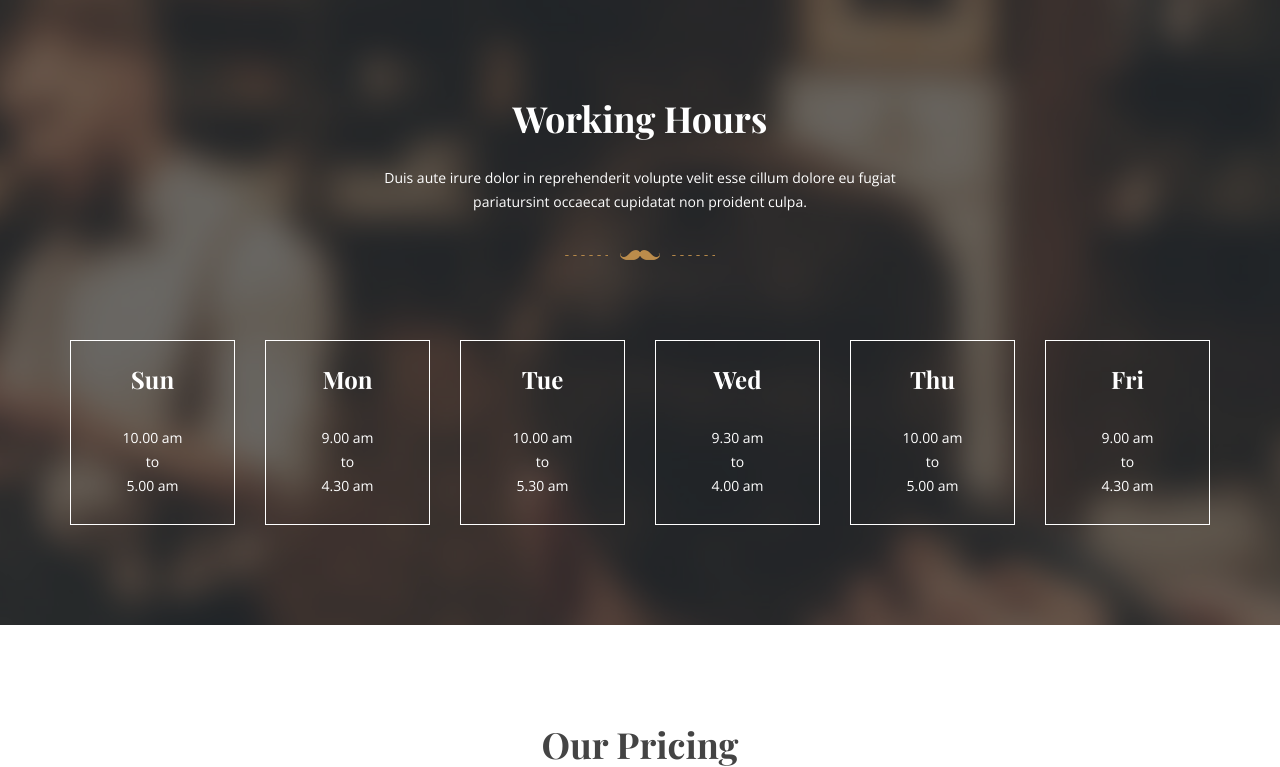
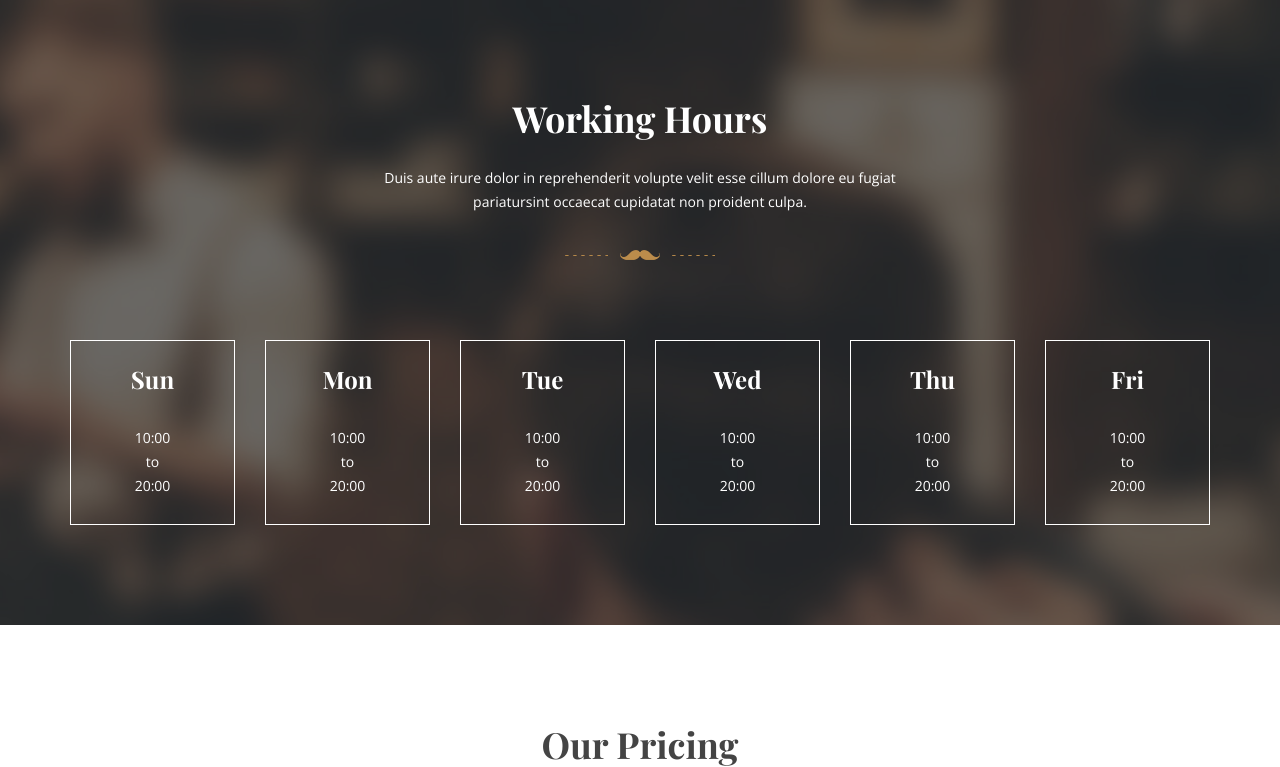
Before and after one commit to Lexnur/salon, a Django app: page / in a window 1280 px wide. Shown: the part 1670-2437 px from the top of the page. Run offline with Django 5.2, Linux system fonts and the light colour scheme; some libraries are stand-ins or nearby versions; some web fonts are replaced.

Commit message:
Начало работы со страницей men.html

```diff
--- a/main/views.py
+++ b/main/views.py
@@ -18,13 +18,10 @@ def index(request):
 
 def index2(request): # Передать в context нужно только что-то одно
     context = {
-        'home': 'Hair salon - Home',
-        'women': 'Hair salon - Women',
-        'men': 'Hair salon - Men',
-        'junior': 'Hair salon - Junior'
+        'men': 'Hair salon - For men',
 
     }
-    return render(request, 'index2.html', context)
+    return render(request, 'men.html', context)
 
 
 def homepage3(request): # Передать в context нужно только что-то одно
--- a/templates/base.html
+++ b/templates/base.html
@@ -99,10 +99,11 @@
 <li class="has-dropdown active">
     <a href="#" data-toggle="dropdown" class="dropdown-toggle menu-item">home</a>
     <ul class="dropdown-menu">
+        <li><a href="{% url "landing" %}">Home</a></li>
         <li><a href="{% url "index" %}">For women</a></li>
-        <li><a href="index2.html">homepage 2</a></li>
+        <li><a href="men.html">homepage 2</a></li>
         <li><a href="homepage-3.html">homepage 3</a></li>
-        <li><a href="{% url "landing" %}">landing</a></li>
+
     </ul>
 </li>
 <!-- li end -->
@@ -429,9 +430,8 @@
                         <p>Proin gravida nibh vel velit auctor aliquet anean lorem quis. bindum auctor, nisi elite conset ipsums sagtis id duis sed odio sit.</p>
                         <div class="work--schedule clearfix">
                             <ul class="list-unstyled">
-                                <li>Monday - Friday <span>9.00 : 17.00</span></li>
-                                <li>Saturday <span>9.00 : 15.00</span></li>
-                                <li>Sunday <span>9.00 : 13.00</span></li>
+                                <li>Monday - Saturday <span>10.00 : 20.00</span></li>
+                                <li>Sunday <span>Closed</span></li>
                             </ul>
                         </div>
                     </div>
@@ -501,9 +501,9 @@
                     </div>
                     <div class="footer--widget-content">
                         <ul class="list-unstyled mb-0">
-                            <li><i class="fa fa-map-marker"></i> 1220 Petersham town, Wardll St New South Wales Australia PA 6550.</li>
-                            <li><i class="fa fa-phone"></i> (04) 491 570 110</li>
-                            <li><i class="fa fa-envelope-o"></i> contact@zytheme.com</li>
+                            <li><i class="fa fa-map-marker"></i> Belgorod, st. Koneva 2/3.</li>
+                            <li><i class="fa fa-phone"></i> +7-920-***-**-**</li>
+                            <li><i class="fa fa-envelope-o"></i> Derevchuk.s@gmail.com</li>
                         </ul>
                         <form class="form--newsletter">
                             <input type="email" name="email" class="form-control" placeholder="Email address">
--- a/templates/landing.html
+++ b/templates/landing.html
@@ -1,5 +1,7 @@
 {% extends 'base.html' %}
+
 {% load static %}
+
 {% block title %}
     {{ home }}
 {% endblock %}
@@ -27,7 +29,7 @@
             <div class="col-xs-12 col-sm-4 col-md-4">
                 <div class="service-panel">
                     <div class="service--img">
-                        <img src="http://demo.zytheme.com/hairy/assets/images/services/1.jpg" alt="img">
+                        <img src="{% static "/assets/images/services/4-1.png"%}" alt="img">
                     </div>
                     <h3>Haircut Styles</h3>
                     <p>Duis aute irure dolor in reprehenderit in volupte velit esse cillum dolore fugiat nulla.</p>
@@ -40,7 +42,7 @@
             <div class="col-xs-12 col-sm-4 col-md-4">
                 <div class="service-panel">
                     <div class="service--img">
-                        <img src="http://demo.zytheme.com/hairy/assets/images/services/2.jpg" alt="img">
+                        <img src="{% static "/assets/images/services/5-1.png"%}" alt="img">
                     </div>
                     <h3>Beard Trim</h3>
                     <p>Duis aute irure dolor in reprehenderit in volupte velit esse cillum dolore fugiat nulla.</p>
@@ -53,7 +55,7 @@
             <div class="col-xs-12 col-sm-4 col-md-4">
                 <div class="service-panel">
                     <div class="service--img">
-                        <img src="http://demo.zytheme.com/hairy/assets/images/services/3.jpg" alt="img">
+                        <img src="{% static "/assets/images/services/6-1.png"%}" alt="img">
                     </div>
                     <h3>Hot Shave</h3>
                     <p>Duis aute irure dolor in reprehenderit in volupte velit esse cillum dolore fugiat nulla.</p>
@@ -90,11 +92,11 @@
             <!-- Service #1 -->
             <div class="col-xs-6 col-sm-4 col-md-2">
                 <div class="time-panel">
-                    <h3>sun</h3>
+                    <h3>Sun</h3>
                     <ul class="list-unstyled mb-0">
-                        <li>10.00 am</li>
+                        <li>10:00</li>
                         <li>to</li>
-                        <li>5.00 am</li>
+                        <li>20:00</li>
                     </ul>
                 </div>
                 <!-- .time-panel end -->
@@ -106,9 +108,9 @@
                 <div class="time-panel">
                     <h3>mon</h3>
                     <ul class="list-unstyled mb-0">
-                        <li>9.00 am</li>
+                        <li>10:00</li>
                         <li>to</li>
-                        <li>4.30 am</li>
+                        <li>20:00</li>
                     </ul>
                 </div>
                 <!-- .time-panel end -->
@@ -120,9 +122,9 @@
                 <div class="time-panel">
                     <h3>tue</h3>
                     <ul class="list-unstyled mb-0">
-                        <li>10.00 am</li>
+                        <li>10:00</li>
                         <li>to</li>
-                        <li>5.30 am</li>
+                        <li>20:00</li>
                     </ul>
                 </div>
                 <!-- .time-panel end -->
@@ -134,9 +136,9 @@
                 <div class="time-panel">
                     <h3>wed</h3>
                     <ul class="list-unstyled mb-0">
-                        <li>9.30 am</li>
+                        <li>10:00</li>
                         <li>to</li>
-                        <li>4.00 am</li>
+                        <li>20:00</li>
                     </ul>
                 </div>
                 <!-- .time-panel end -->
@@ -148,9 +150,9 @@
                 <div class="time-panel">
                     <h3>thu</h3>
                     <ul class="list-unstyled mb-0">
-                        <li>10.00 am</li>
+                        <li>10:00</li>
                         <li>to</li>
-                        <li>5.00 am</li>
+                        <li>20:00</li>
                     </ul>
                 </div>
                 <!-- .time-panel end -->
@@ -162,9 +164,9 @@
                 <div class="time-panel">
                     <h3>Fri</h3>
                     <ul class="list-unstyled mb-0">
-                        <li>9.00 am</li>
+                        <li>10:00</li>
                         <li>to</li>
-                        <li>4.30 am</li>
+                        <li>20:00</li>
                     </ul>
                 </div>
                 <!-- .time-panel end -->
```
Also changed, not shown: templates/men.html (renamed from templates/index2.html, +9 -1 lines).
